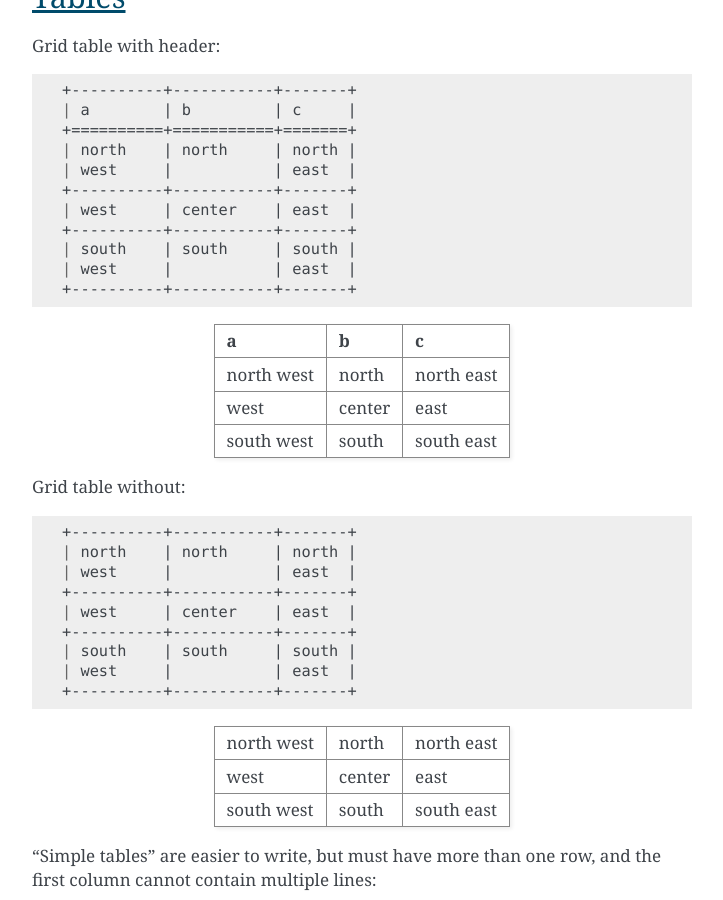
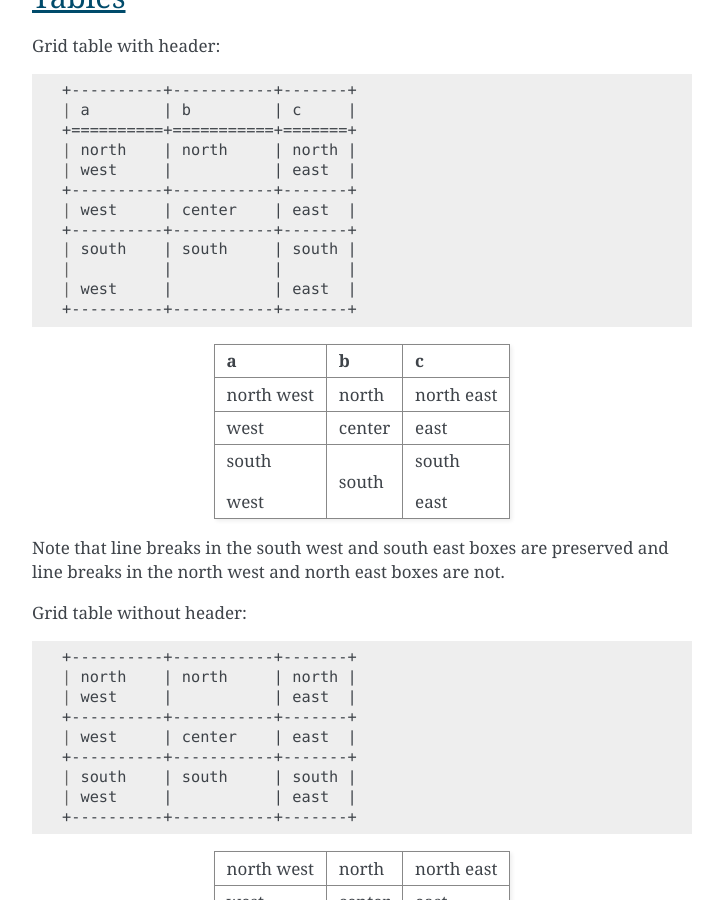
Before and after one commit to ContinuumIO/misc-docs-info, a Sphinx documentation site: the page built from source/directory/sphinx.rst, in a window 1280 px wide and 900 px high, scrolled down 5149 px. Shown: the whole window, without its empty margins (388-1111 px from the left). Built offline with Sphinx 7.4.7, drawn with Linux system fonts in a browser that asks for light colours.

Commit message:
add note about line breaks in tables
add note about line breaks in tables

```diff
--- a/source/directory/sphinx.rst
+++ b/source/directory/sphinx.rst
@@ -301,6 +301,7 @@ Grid table with header:
   | west     | center    | east  |
   +----------+-----------+-------+
   | south    | south     | south |
+  |          |           |       |
   | west     |           | east  |
   +----------+-----------+-------+
 
@@ -313,11 +314,14 @@ Grid table with header:
 | west     | center    | east  |
 +----------+-----------+-------+
 | south    | south     | south |
+|          |           |       |
 | west     |           | east  |
 +----------+-----------+-------+
 
+Note that line breaks in the south west and south east boxes are preserved and
+line breaks in the north west and north east boxes are not.
 
-Grid table without:
+Grid table without header:
 
 .. code-block:: rst
 
```
